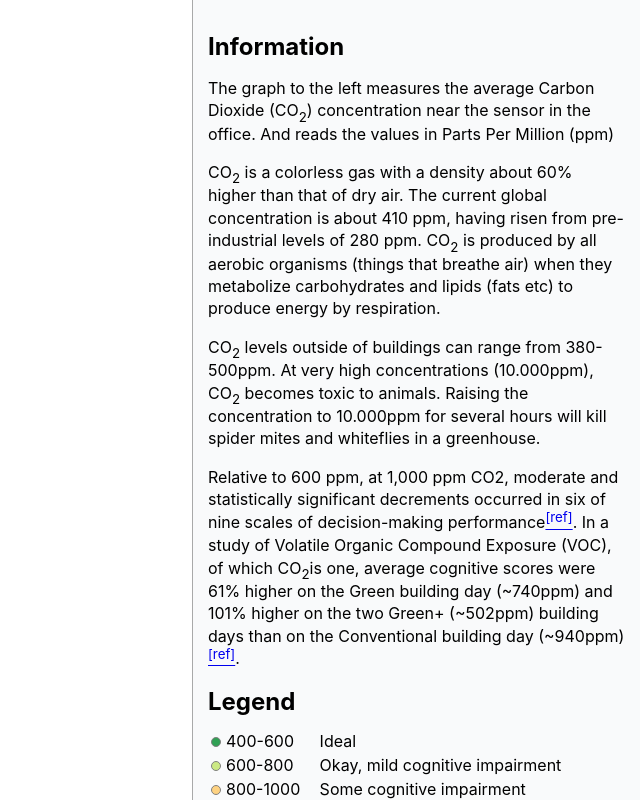
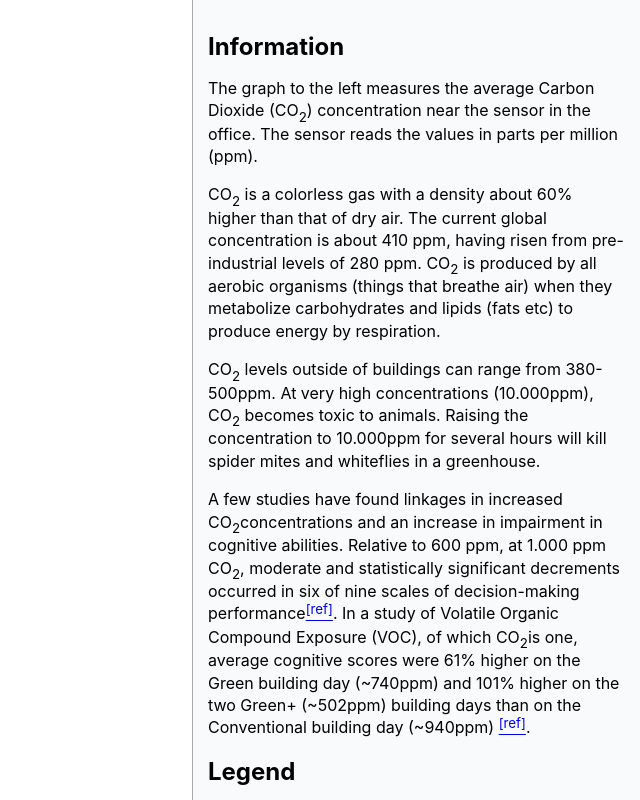
Before and after one commit to b-n/sensors, a React (Create React App) app in the folder web/: page / in a window 1280 px wide. Shown: the whole page, without its empty margins (640-1280 px from the left). Built offline with nearby package versions, Linux system fonts and the light colour scheme; no server answers.

Commit message:
fix(web): wording

```diff
--- a/web/src/pages/common/Information/index.js
+++ b/web/src/pages/common/Information/index.js
@@ -24,8 +24,8 @@ const Information = () => {
     <h1>Information</h1>
     <p>
       The graph to the left measures the average Carbon Dioxide (CO<sub>2</sub>)
-      concentration near the sensor in the office. And reads the values in Parts
-      Per Million (ppm)
+      concentration near the sensor in the office. The sensor reads the values
+      in parts per million (ppm).
     </p>
     <p>
       CO<sub>2</sub> is a colorless gas with a density about 60% higher than that
@@ -41,7 +41,9 @@ const Information = () => {
       kill spider mites and whiteflies in a greenhouse.
     </p>
     <p>
-      Relative to 600 ppm, at 1,000 ppm CO2, moderate and statistically significant
+      A few studies have found linkages in increased CO<sub>2</sub>
+      concentrations and an increase in impairment in cognitive abilities. Relative
+      to 600 ppm, at 1.000 ppm CO<sub>2</sub>, moderate and statistically significant
       decrements occurred in six of nine scales of decision-making performance
       <a href="https://web.archive.org/web/20160305212909/http://ehp.niehs.nih.gov/wp-content/uploads/2012/09/ehp.1104789.pdf" target="_blank" rel="noopener noreferrer"><sup>[ref]</sup></a>.
       In a study of Volatile Organic Compound Exposure (VOC), of which CO<sub>2</sub>
```
